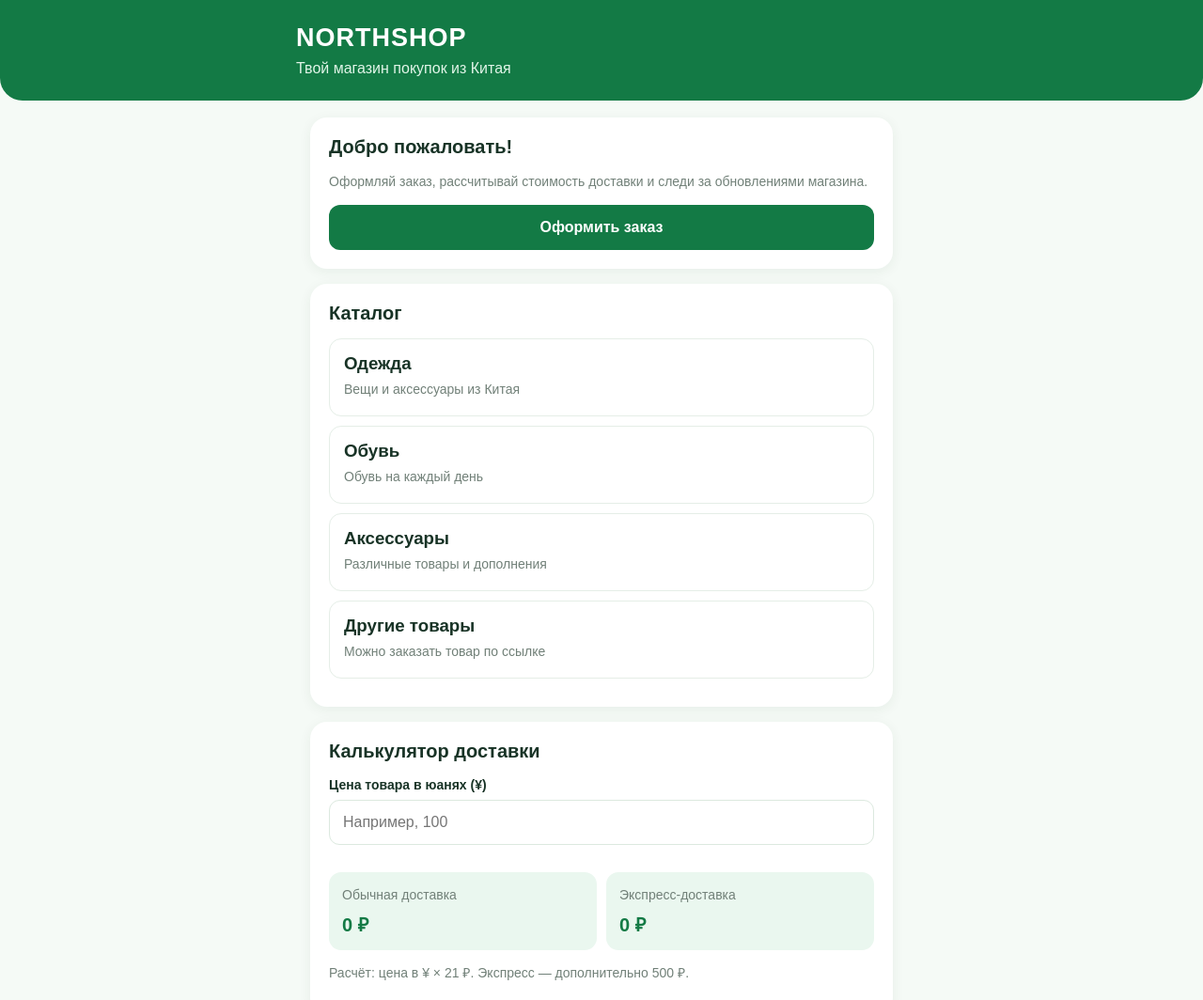
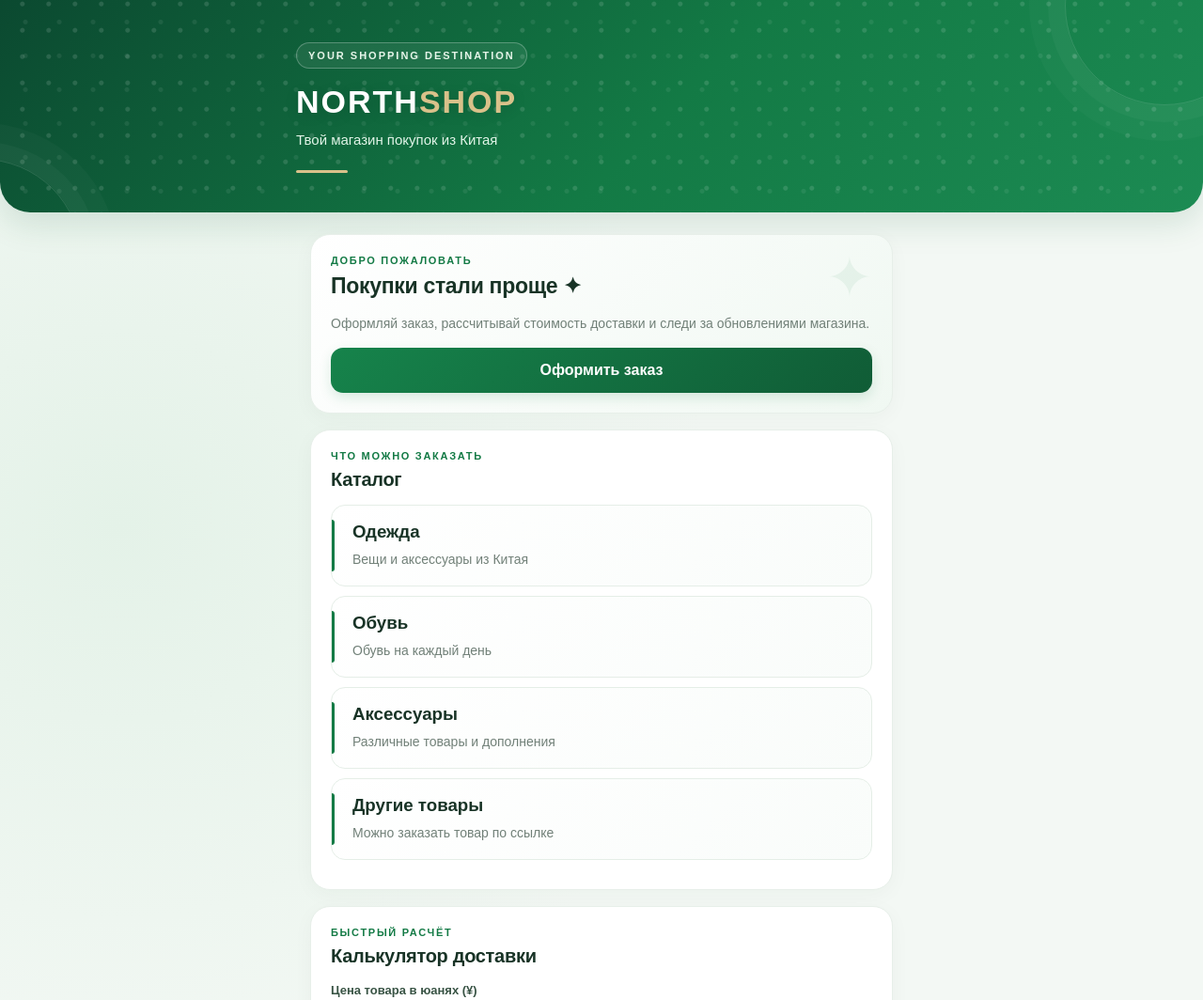
Before and after one commit to 2kg9zr6r7b-ship-it/NorthShop, a plain HTML site: page index.html in a window 1280 px wide. Shown: the top 1064 px of the page at 94% size. Drawn offline with Linux system fonts and the light colour scheme.

Commit message:
Update index.html

```diff
--- a/index.html
+++ b/index.html
@@ -1,647 +1,584 @@
-
 
 <!DOCTYPE html>
-
 <html lang="ru">
-
 <head>
-
 <meta charset="UTF-8">
-
 <meta name="viewport" content="width=device-width, initial-scale=1.0">
-
-<meta name="theme-color" content="#137a45">
-
+<meta name="theme-color" content="#105c3b">
 <title>NORTHSHOP — Магазин</title>
 
 <style>
-
 :root {
-
   --green:#137a45;
-
   --dark:#105c36;
-
+  --deep:#093d2b;
   --light:#eaf7ef;
-
-  --bg:#f5faf6;
-
+  --bg:#f3f8f4;
   --text:#183326;
-
   --muted:#718078;
-
+  --gold:#d9c18a;
+  --white:#fff;
 }
 
 * {box-sizing:border-box}
 
+html {scroll-behavior:smooth}
+
 body {
-
   margin:0;
-
   font-family:Arial,sans-serif;
-
-  background:var(--bg);
-
+  background:
+    radial-gradient(circle at 10% 20%,#e4f2e8 0,transparent 25%),
+    radial-gradient(circle at 90% 65%,#e8f3eb 0,transparent 25%),
+    var(--bg);
   color:var(--text);
-
 }
 
 header {
+  position:relative;
+  overflow:hidden;
+  color:white;
+  padding:45px 22px 42px;
+  border-radius:0 0 32px 32px;
+  background:
+    radial-gradient(circle at 85% 15%,#ffffff20 0 2px,transparent 3px),
+    radial-gradient(circle at 75% 65%,#ffffff12 0 2px,transparent 3px),
+    linear-gradient(135deg,#0b4930,#137a45 55%,#1c8b53);
+  background-size:28px 28px,36px 36px,auto;
+  box-shadow:0 12px 35px #0c583522;
+}
 
-  background:var(--green);
+header:before,
+header:after {
+  content:"";
+  position:absolute;
+  width:210px;
+  height:210px;
+  border:1px solid #ffffff20;
+  border-radius:50%;
+  pointer-events:none;
+}
 
-  color:white;
+header:before {
+  right:-65px;
+  top:-100px;
+  box-shadow:0 0 0 18px #ffffff08,
+             0 0 0 38px #ffffff06;
+}
 
-  padding:25px 20px;
-
-  border-radius:0 0 24px 24px;
-
+header:after {
+  left:-125px;
+  bottom:-155px;
+  box-shadow:0 0 0 18px #ffffff08,
+             0 0 0 38px #ffffff06;
 }
 
 .header-inner,main {
+  max-width:650px;
+  margin:auto;
+}
 
-  max-width:650px;
+.header-inner {
+  position:relative;
+  z-index:1;
+}
 
-  margin:auto;
-
+.top-label {
+  display:inline-block;
+  padding:7px 12px;
+  border:1px solid #ffffff40;
+  border-radius:30px;
+  background:#ffffff12;
+  color:#e6f5e9;
+  font-size:11px;
+  font-weight:700;
+  letter-spacing:2px;
+  margin-bottom:16px;
 }
 
 .logo {
-
-  font-size:27px;
-
+  font-size:34px;
   font-weight:900;
-
-  letter-spacing:1px;
-
+  letter-spacing:2px;
+  text-shadow:0 3px 15px #00000020;
 }
 
-header p {margin:8px 0 0;color:#e1f5e8}
+.logo span {color:var(--gold)}
 
-main {padding:18px 15px 40px}
+header p {
+  margin:10px 0 0;
+  color:#e1f5e8;
+  font-size:15px;
+  line-height:1.5;
+}
+
+.header-line {
+  width:55px;
+  height:3px;
+  border-radius:5px;
+  background:var(--gold);
+  margin-top:20px;
+}
+
+main {padding:23px 15px 40px}
 
 .card {
-
+  position:relative;
+  overflow:hidden;
   background:white;
-
-  padding:20px;
-
-  border-radius:18px;
-
-  margin-bottom:16px;
-
-  box-shadow:0 3px 14px #173c2510;
-
+  padding:21px;
+  border:1px solid #e7efe9;
+  border-radius:21px;
+  margin-bottom:17px;
+  box-shadow:0 5px 22px #173c2509;
 }
 
-h2 {font-size:20px;margin:0 0 15px}
+h2 {
+  font-size:20px;
+  margin:0 0 15px;
+  letter-spacing:-.3px;
+}
 
 h3 {margin:0 0 8px}
 
-.muted {color:var(--muted);font-size:14px;line-height:1.5}
+.muted {
+  color:var(--muted);
+  font-size:14px;
+  line-height:1.65;
+}
+
+.welcome {
+  background:linear-gradient(135deg,#fff,#f0f8f2);
+}
+
+.welcome:after {
+  content:"✦";
+  position:absolute;
+  right:20px;
+  top:10px;
+  font-size:60px;
+  color:#137a4510;
+}
+
+.welcome h2 {font-size:23px}
+
+.section-tag {
+  color:var(--green);
+  font-size:11px;
+  font-weight:800;
+  letter-spacing:1.7px;
+  text-transform:uppercase;
+  margin-bottom:8px;
+}
 
 .price-grid {
-
   display:grid;
-
   grid-template-columns:1fr 1fr;
-
   gap:10px;
-
   margin-top:15px;
-
 }
 
 .price-box {
-
-  background:var(--light);
-
-  padding:14px;
-
-  border-radius:13px;
-
+  background:linear-gradient(145deg,#edf8f0,#e5f3e9);
+  padding:15px;
+  border:1px solid #dceee1;
+  border-radius:15px;
 }
 
 .price-box strong {
-
   display:block;
-
-  font-size:20px;
-
+  font-size:21px;
   color:var(--green);
-
-  margin-top:7px;
-
+  margin-top:8px;
 }
 
 input,textarea,select {
-
   width:100%;
-
   padding:14px;
-
   border:1px solid #dce9df;
-
-  border-radius:11px;
-
-  margin:7px 0 14px;
-
+  border-radius:12px;
+  margin:7px 0 15px;
   font-size:16px;
-
-  background:white;
-
+  background:#fcfefc;
   color:var(--text);
-
+  outline:none;
+  transition:.2s;
 }
 
-textarea {min-height:85px;resize:vertical}
+input:focus,textarea:focus,select:focus {
+  border-color:var(--green);
+  box-shadow:0 0 0 3px #137a4512;
+  background:white;
+}
 
-label {font-size:14px;font-weight:700}
+textarea {min-height:90px;resize:vertical}
+
+label {
+  font-size:13px;
+  font-weight:700;
+  color:#385344;
+}
 
 button,.button {
+  display:block;
+  width:100%;
+  border:0;
+  border-radius:13px;
+  padding:15px;
+  background:linear-gradient(135deg,#16834b,#105c36);
+  color:white;
+  font-size:16px;
+  font-weight:700;
+  text-align:center;
+  text-decoration:none;
+  cursor:pointer;
+  box-shadow:0 5px 13px #137a4525;
+  transition:transform .2s,box-shadow .2s;
+}
 
-  display:block;
-
-  width:100%;
-
-  border:0;
-
-  border-radius:12px;
-
-  padding:15px;
-
-  background:var(--green);
-
-  color:white;
-
-  font-size:16px;
-
-  font-weight:700;
-
-  text-align:center;
-
-  text-decoration:none;
-
-  cursor:pointer;
-
+button:active,.button:active {
+  transform:scale(.98);
 }
 
 button:disabled {opacity:.6;cursor:wait}
 
 .secondary {
-
-  background:var(--light);
-
+  background:#edf7f0;
   color:var(--green);
-
+  box-shadow:none;
+  border:1px solid #dceee1;
 }
 
 .product {
-
-  padding:15px;
-
+  position:relative;
+  padding:17px;
   border:1px solid #e5eee7;
-
-  border-radius:13px;
-
+  border-radius:15px;
   margin:10px 0;
-
+  background:linear-gradient(135deg,#fff,#f9fcfa);
+  transition:transform .2s,border-color .2s;
 }
 
-.product p {margin:5px 0;color:var(--muted);font-size:14px}
+.product:before {
+  content:"";
+  position:absolute;
+  left:0;
+  top:15px;
+  bottom:15px;
+  width:3px;
+  background:var(--green);
+  border-radius:0 5px 5px 0;
+}
+
+.product h3 {padding-left:5px}
+
+.product p {
+  margin:5px 0 0;
+  padding-left:5px;
+  color:var(--muted);
+  font-size:14px;
+  line-height:1.5;
+}
 
 .notice {
-
-  padding:13px;
-
-  border-radius:12px;
-
-  background:var(--light);
-
+  padding:14px;
+  border-radius:13px;
+  background:#edf7f0;
+  border:1px solid #dceee1;
   color:var(--dark);
-
   font-size:14px;
-
-  line-height:1.5;
-
+  line-height:1.6;
 }
 
 #result {display:none;margin-top:14px}
 
 footer {
-
   text-align:center;
-
-  padding:15px;
-
+  padding:22px 15px;
   color:var(--muted);
-
   font-size:13px;
-
 }
 
+.footer-mark {
+  color:var(--green);
+  font-weight:900;
+  letter-spacing:2px;
+  margin-bottom:7px;
+}
+
+@media(max-width:380px) {
+  .logo {font-size:29px}
+  .card {padding:17px}
+  .price-box {padding:12px}
+  .price-box strong {font-size:18px}
+}
 </style>
-
 </head>
 
 <body>
 
 <header>
-
   <div class="header-inner">
-
-    <div class="logo">NORTHSHOP</div>
-
+    <div class="top-label">YOUR SHOPPING DESTINATION</div>
+    <div class="logo">NORTH<span>SHOP</span></div>
     <p>Твой магазин покупок из Китая</p>
-
+    <div class="header-line"></div>
   </div>
-
 </header>
 
 <main>
 
-<section class="card">
-
-  <h2>Добро пожаловать!</h2>
-
+<section class="card welcome">
+  <div class="section-tag">Добро пожаловать</div>
+  <h2>Покупки стали проще ✦</h2>
   <p class="muted">
-
     Оформляй заказ, рассчитывай стоимость доставки
-
     и следи за обновлениями магазина.
-
   </p>
-
   <a class="button" href="#order">Оформить заказ</a>
-
 </section>
 
 <section class="card">
-
+  <div class="section-tag">Что можно заказать</div>
   <h2>Каталог</h2>
 
   <div class="product">
-
     <h3>Одежда</h3>
-
     <p>Вещи и аксессуары из Китая</p>
-
   </div>
 
   <div class="product">
-
     <h3>Обувь</h3>
-
     <p>Обувь на каждый день</p>
-
   </div>
 
   <div class="product">
-
     <h3>Аксессуары</h3>
-
     <p>Различные товары и дополнения</p>
-
   </div>
 
   <div class="product">
-
     <h3>Другие товары</h3>
-
     <p>Можно заказать товар по ссылке</p>
-
   </div>
-
 </section>
 
 <section class="card">
-
+  <div class="section-tag">Быстрый расчёт</div>
   <h2>Калькулятор доставки</h2>
 
   <label for="yuan">Цена товара в юанях (¥)</label>
-
   <input id="yuan" type="number" min="0" step="0.01"
-
          placeholder="Например, 100">
 
   <div class="price-grid">
-
     <div class="price-box">
-
       <span class="muted">Обычная доставка</span>
-
       <strong id="regular">0 ₽</strong>
-
     </div>
 
     <div class="price-box">
-
       <span class="muted">Экспресс-доставка</span>
-
       <strong id="express">0 ₽</strong>
-
     </div>
-
   </div>
 
-  <p class="muted">Расчёт: цена в ¥ × 21 ₽. Экспресс — дополнительно 500 ₽.</p>
-
+  <p class="muted">
+    Расчёт: цена в ¥ × 21 ₽. Экспресс — дополнительно 500 ₽.
+  </p>
 </section>
 
 <section class="card" id="order">
-
+  <div class="section-tag">Новая покупка</div>
   <h2>Оформить заказ</h2>
-
   <p class="muted">Заполни данные, чтобы отправить заявку.</p>
 
   <form id="orderForm">
 
     <label for="fullName">ФИО *</label>
-
     <input id="fullName" maxlength="120" required
-
            placeholder="Имя и фамилия">
 
     <label for="phone">Телефон *</label>
-
     <input id="phone" type="tel" maxlength="40" required
-
            placeholder="+7...">
 
     <label for="telegram">Telegram username</label>
-
     <input id="telegram" maxlength="50"
-
            placeholder="@username">
 
     <label for="productUrl">Ссылка на товар *</label>
-
     <input id="productUrl" type="url" maxlength="2000"
-
            required placeholder="https://...">
 
     <label for="orderPrice">Цена товара в юанях *</label>
-
     <input id="orderPrice" type="number" min="0.01"
-
            max="10000000" step="0.01" required
-
            placeholder="Например, 100">
 
     <label for="delivery">Способ доставки *</label>
-
     <select id="delivery" required>
-
       <option value="обычная">Обычная доставка</option>
-
       <option value="экспресс">Экспресс-доставка</option>
-
     </select>
 
     <label for="comment">Комментарий</label>
-
     <textarea id="comment" maxlength="1000"
-
               placeholder="Дополнительная информация"></textarea>
 
     <div class="notice">
-
       Перед отправкой проверь данные заказа.
-
       Не указывай лишнюю личную информацию.
-
     </div>
 
     <br>
 
     <button id="submitButton" type="submit">
-
       Отправить заявку
-
     </button>
-
   </form>
 
   <div id="result" class="notice" role="status"></div>
-
 </section>
 
 <section class="card">
-
+  <div class="section-tag">Мы на связи</div>
   <h2>Поддержка</h2>
-
   <p class="muted">Есть вопросы? Напиши менеджеру.</p>
 
   <a class="button secondary"
-
      href="https://t.me/Gyomey9"
-
      target="_blank" rel="noopener">
-
     Написать менеджеру
-
   </a>
-
 </section>
 
 <section class="card">
-
+  <div class="section-tag">Информация</div>
   <h2>Отслеживание заказа</h2>
-
   <p class="muted">
-
     Раздел отслеживания пока находится в разработке.
-
     Статусы заказов ещё не подключены.
-
   </p>
-
 </section>
 
 <footer>
-
-  NORTHSHOP © 2026
-
+  <div class="footer-mark">NORTHSHOP</div>
+  © 2026 · Магазин покупок из Китая
 </footer>
 
 </main>
 
 <script>
-
 const SUPABASE_URL = "https://vhbfnqtltnlmuggeirth.supabase.co";
-
 const SUPABASE_KEY = "sb_publishable_LhzFJa3hQJcFhIB22K-6UQ_73snnKJx";
 
 const yuanInput = document.getElementById("yuan");
-
 const regularOutput = document.getElementById("regular");
-
 const expressOutput = document.getElementById("express");
-
 const orderPrice = document.getElementById("orderPrice");
 
 function calculate() {
-
   const price = Number(yuanInput.value);
-
   const valid = Number.isFinite(price) && price > 0;
 
   regularOutput.textContent =
-
     valid ? (price * 21).toLocaleString("ru-RU") + " ₽" : "0 ₽";
 
   expressOutput.textContent =
-
     valid ? (price * 21 + 500).toLocaleString("ru-RU") + " ₽" : "0 ₽";
-
 }
 
 yuanInput.addEventListener("input", calculate);
 
 orderPrice.addEventListener("input", () => {
-
   yuanInput.value = orderPrice.value;
-
   calculate();
-
 });
 
 const form = document.getElementById("orderForm");
-
 const button = document.getElementById("submitButton");
-
 const result = document.getElementById("result");
 
 form.addEventListener("submit", async (event) => {
-
   event.preventDefault();
 
   const price = Number(orderPrice.value);
 
   if (!Number.isFinite(price) || price <= 0 || price > 10000000) {
-
     result.style.display = "block";
-
     result.textContent = "Проверь цену товара.";
-
     return;
-
   }
 
   const productUrl = document.getElementById("productUrl").value.trim();
 
   try {
-
     const parsed = new URL(productUrl);
-
     if (!["https:", "http:"].includes(parsed.protocol)) {
-
       throw new Error("Invalid URL");
-
     }
-
   } catch {
-
     result.style.display = "block";
-
     result.textContent = "Проверь ссылку на товар.";
-
     return;
-
   }
 
   const payload = {
-
     full_name: document.getElementById("fullName").value.trim(),
-
     phone: document.getElementById("phone").value.trim(),
-
     telegram_username: document.getElementById("telegram").value.trim(),
-
     product_url: productUrl,
-
     price_yuan: price,
-
     delivery_type: document.getElementById("delivery").value,
-
     comment: document.getElementById("comment").value.trim()
-
   };
 
   button.disabled = true;
-
   button.textContent = "Отправляем...";
 
   result.style.display = "block";
-
   result.textContent = "Отправляем заявку...";
 
   try {
-
     const response = await fetch(
-
       SUPABASE_URL + "/functions/v1/Create-order",
-
       {
-
         method: "POST",
-
         headers: {
-
           "Content-Type": "application/json",
-
           "apikey": SUPABASE_KEY
-
         },
-
         body: JSON.stringify(payload)
-
       }
-
     );
 
     const data = await response.json();
 
     if (!response.ok || !data.success) {
-
       throw new Error(data.error || "Не удалось отправить заявку");
-
     }
 
     result.textContent =
-
       "Спасибо за заявку! Номер заказа: " +
-
       data.order_number +
-
       ". Скоро с вами свяжутся.";
 
     form.reset();
-
     yuanInput.value = "";
-
     calculate();
 
   } catch (error) {
-
     result.textContent =
-
       "Не удалось отправить заявку. " +
-
       "Попробуй позже или напиши менеджеру @Gyomey9.";
 
   } finally {
-
     button.disabled = false;
-
     button.textContent = "Отправить заявку";
-
   }
-
 });
-
 </script>
 
 </body>
-
 </html>
```
